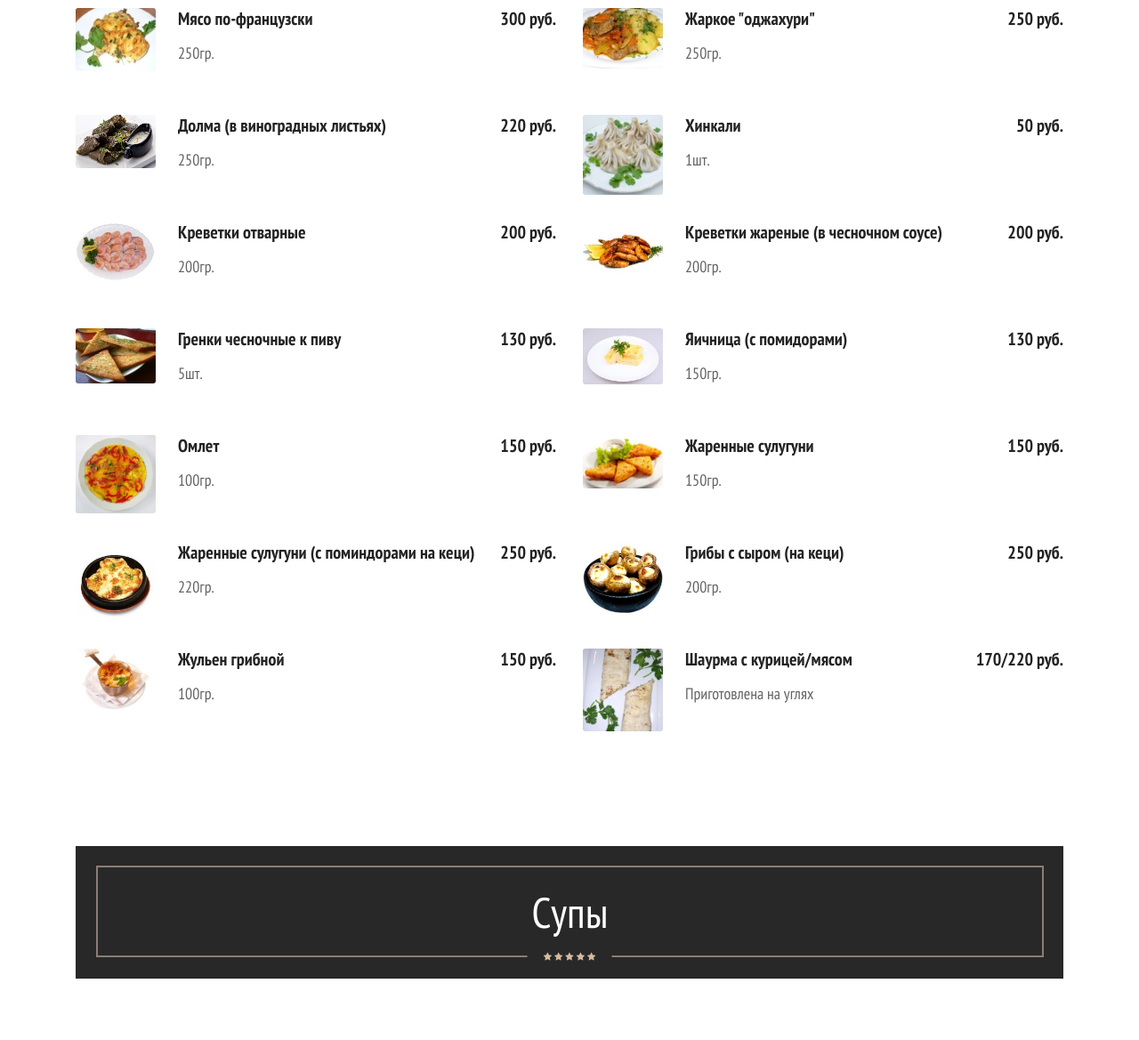
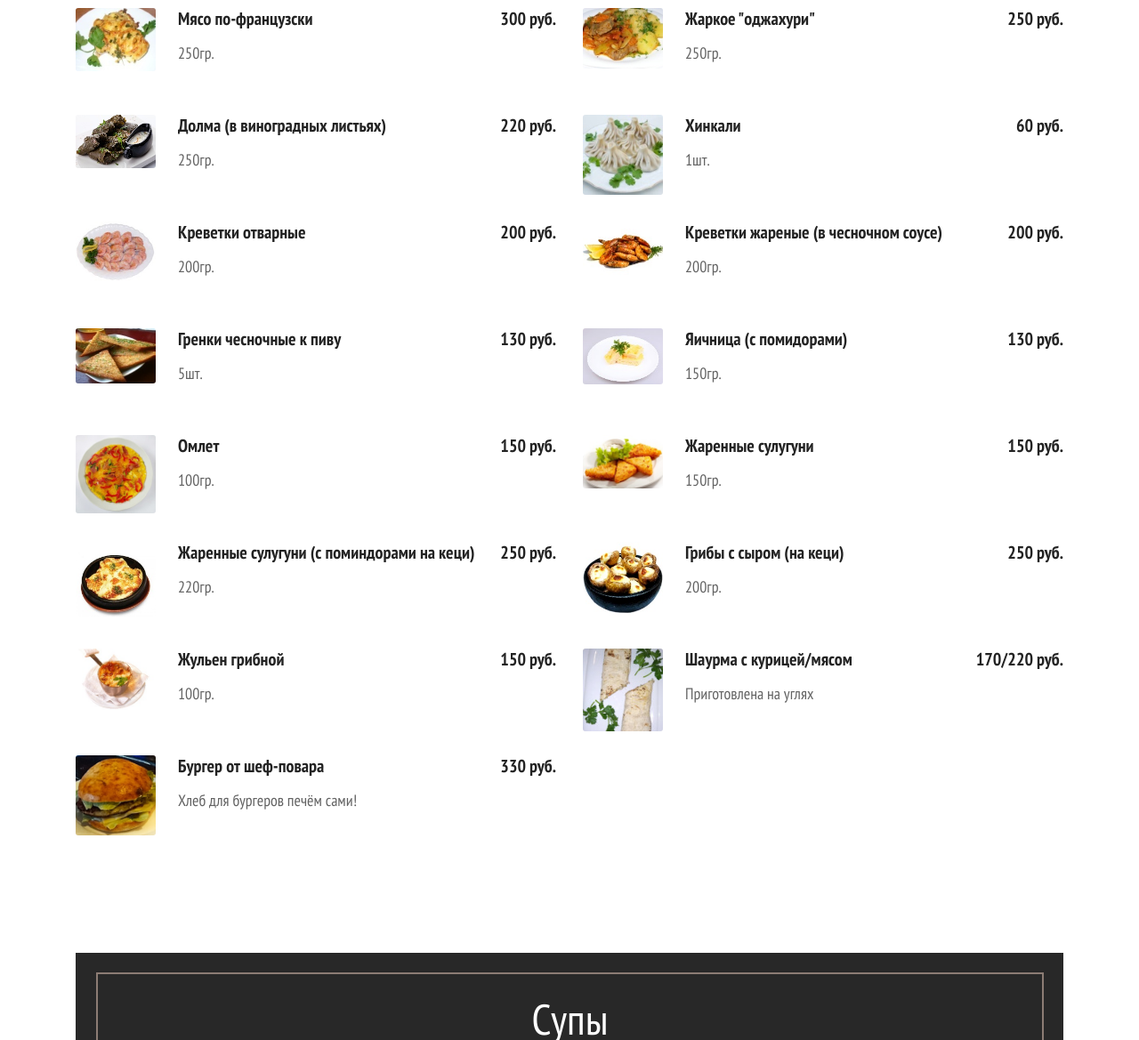
Before and after one commit to chest-cafe/chest-cafe.github.io, a plain HTML site: page index.html in a window 1280 px wide. Shown: the part 2960-4129 px from the top of the page at 89% size. Drawn offline with Linux system fonts and the light colour scheme.

Commit message:
Burger add

```diff
--- a/index.html
+++ b/index.html
@@ -206,7 +206,7 @@
 				 <div class="sided-90x mb-30 ">
 					 <div class="s-left"><img class="br-3" src="images/menu-107.jpg" alt="Menu Image"></div><!--s-left-->
 						 <div class="s-right">
-							 <h5 class="mb-10"><b>Шашлык из баранины (семечки)</b><b class="color-primary float-right">150 руб.</b></h5>
+							 <h5 class="mb-10"><b>Шашлык из баранины (семечки)</b><b class="color-primary float-right">300 руб.</b></h5>
 							 <p class="pr-70">180гр.</p>
 						 </div><!--s-right-->
 				</div><!-- sided-90x -->
@@ -312,7 +312,7 @@
 			<div class="sided-90x mb-30">
 				<div class="s-left"><img class="br-3" src="images/menu-204.jpg" alt="Menu Image"></div><!--s-left-->
 					<div class="s-right">
-						<h5 class="mb-10"><b>Хинкали</b><b class="color-primary float-right">50 руб.</b></h5>
+						<h5 class="mb-10"><b>Хинкали</b><b class="color-primary float-right">60 руб.</b></h5>
 						<p class="pr-70">1шт. </p>
 					</div><!--s-right-->
 			</div><!-- sided-90x -->
@@ -407,6 +407,15 @@
  				</div><!--s-right-->
  	 </div><!-- sided-90x -->
   </div><!-- food-menu -->
+	<div class="col-md-6">
+		 <div class="sided-90x mb-30 ">
+			 <div class="s-left"><img class="br-3" src="images/menu-214.jpg" alt="Menu Image"></div><!--s-left-->
+				 <div class="s-right">
+					 <h5 class="mb-10"><b>Бургер от шеф-повара </b><b class="color-primary float-right">330 руб.</b></h5>
+					 <p class="pr-70">Хлеб для бургеров печём сами!</p>
+				 </div><!--s-right-->
+		</div><!-- sided-90x -->
+	 </div><!-- food-menu -->
 								</div><!-- row -->
 				</div><!-- container -->
 </section>
```
Also changed, not shown: images/menu-214.jpg (added).
